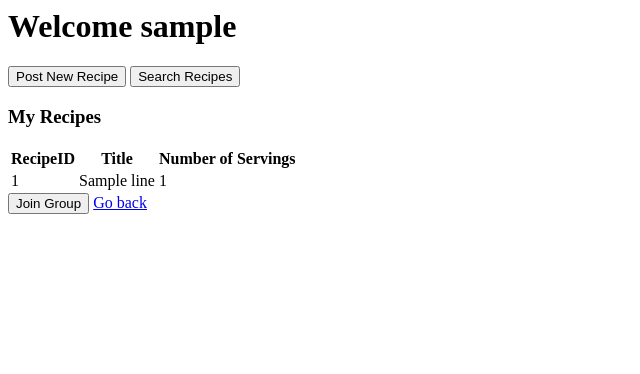
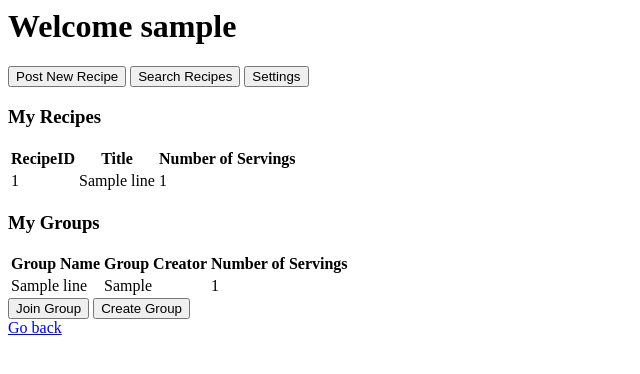
Before and after one commit to Waynel65/DB_Project, a Flask app: template templates/dashboard.html in a window 1280 px wide. Shown: the top 374 px of the page, without its empty margins (0-640 px from the left). Run offline with Flask 2, Linux system fonts and the light colour scheme; the template is opened without the code that fills it: most values are stand-ins (such as "Sample title", 1, 10 or a date in 2020).

Commit message:
fixed dashboard&added unit convert

```diff
--- a/init1.py
+++ b/init1.py
@@ -4,6 +4,7 @@ from flask import Flask, render_template, request, session, url_for, redirect, f
 from app import app, conn
 from auth import *
 from dashboard import *
+from search import *
 from werkzeug.utils import secure_filename
 
 ALLOWED_EXTENSIONS = set(['png', 'jpg', 'jpeg', 'gif'])
@@ -29,9 +30,6 @@ def allowed_image_filesize(filesize):
         return True
     else:
         return False
-
-
-
 
 
 
--- a/templates/dashboard.html
+++ b/templates/dashboard.html
@@ -3,9 +3,11 @@
 </head>
 <body>
     <h1> Welcome {{username}} </h1>
-    <button onclick="location.href='/create_recipe'" type=""button>Post New Recipe</button>
-    <button onclick="location.href='/search'" type=""button>Search Recipes</button>
+    <button onclick="location.href='/create_recipe'" type="button">Post New Recipe</button>
+    <button onclick="location.href='/search'" type="button">Search Recipes</button>
+    <button onclick="location.href='/settings'" type="button">Settings</button>
 
+    {% if recipes %}
     <h3> My Recipes </h3>
     <table>
         <th>RecipeID</th>
@@ -20,9 +22,29 @@
         </tr>
     {% endfor %}
     </table>
+    {% else %}
+    <h3> You currently have no recipes posted. Start posting new recipes!</h3>
+    {% endif %}
 
-    <button> Join Group </button>
+    {% if groups %}
+        <h3> My Groups </h3>
+        <table>
+            <th>Group Name</th>
+            <th>Group Creator</th>
+            <th>Number of Servings</th>
 
+        {% for line in groups %}
+            <tr>
+                <td>{{line.gName}}</td>
+                <td>{{line.gCreator}}</td>
+                <td>{{line.eID}}</td>
+            </tr>
+        {% endfor %}
+        </table>
+    {% endif %}
+    <button onclick="location.href='/join_group'" type=""button>Join Group</button>
+    <button onclick="location.href='/create_group'" type=""button>Create Group</button>
+<br>
 <a href="/">Go back</a>
 </body>
 
--- a/templates/login.html
+++ b/templates/login.html
@@ -61,7 +61,7 @@
 				</button> -->
 
 				<div>
-					<input class="input" type="email" name="username" id="stacked-email" required placeholder="Email" />
+					<input class="input" name="username" id="stacked-email" required placeholder="Email" />
 				</div>
 				<div>
 					<input class="input" type="password" name="password" id="stacked-password" required placeholder="Password" />
```
Also changed, not shown: dashboard.py (+32 -1 lines), sql_setup/unitConvert.sql (added, +18 -0 lines), templates/search.html (+7 -0 lines), templates/settings.html (added, +23 -0 lines).
